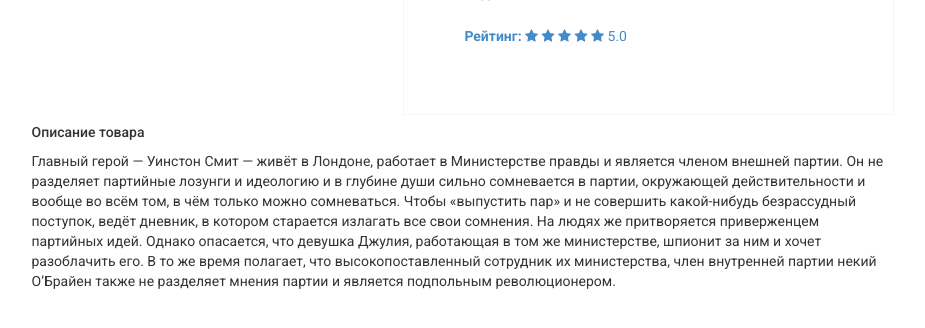
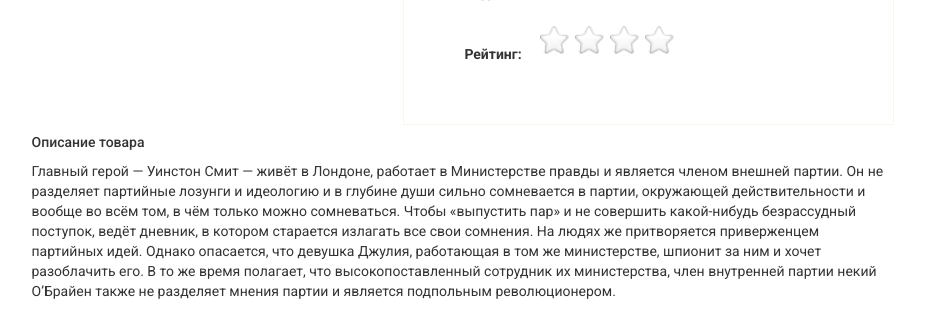
Before and after one commit to Vadeux/book_project, a Django app: a page that uses templates/base.html in a window 1280 px wide. Shown: the part 593-921 px from the top of the page, without its empty margins (331-1256 px from the left). Run offline with Django 3.2, Linux system fonts and the light colour scheme; data comes from the database, SQL or seed files in the repository; both versions use the stored data as it was after the commit; some libraries are stand-ins or nearby versions.

Commit message:
'rating_add'

```diff
--- a/books/admin.py
+++ b/books/admin.py
@@ -118,7 +118,7 @@ class StarsAdmin(admin.ModelAdmin):
 
 
 class RatingAdmin(admin.ModelAdmin):
-	list_display = ('ip',)
+	list_display = ('star', 'book', 'ip',)
 	list_display_links = ('ip',)
 	search_fields = ('ip',)
 
--- a/books/forms.py
+++ b/books/forms.py
@@ -1,6 +1,6 @@
 from django import forms
 
-from .models import Reviews
+from .models import Reviews, RatingStar, Rating
 
 
 class ReviewForm(forms.ModelForm):
@@ -9,3 +9,12 @@ class ReviewForm(forms.ModelForm):
 	class Meta:
 		model = Reviews
 		fields = ('name', 'email', 'text')
+
+
+class RatingForm(forms.ModelForm):
+	"""Form for add rating."""
+	star = forms.ModelChoiceField(queryset=RatingStar.objects.all(), widget=forms.RadioSelect(), empty_label=None)
+
+	class Meta:
+		model = Rating
+		fields = ('star',)
--- a/books/models.py
+++ b/books/models.py
@@ -123,11 +123,12 @@ class RatingStar(models.Model):
 
 	def __str__(self):
 		"""String representation."""
-		return self.value
+		return str(self.value)
 
 	class Meta:
 		verbose_name = "Star"
 		verbose_name_plural = "Stars"
+		ordering = ['-value']
 
 
 class Rating(models.Model):
@@ -142,4 +143,4 @@ class Rating(models.Model):
 
 	class Meta:
 		verbose_name = "Rating"
-		verbose_name_plural = "Rating"
+		verbose_name_plural = "Ratings"
--- a/books/urls.py
+++ b/books/urls.py
@@ -3,6 +3,7 @@ from django.urls import path
 from . import views
 
 urlpatterns = [
+	path('add-rating/', views.AddStarRating.as_view(), name='add_rating'),
 	path('', views.BookListView.as_view(), name='book_list'),
 	path('register/', views.RegisterFormView.as_view(), name='register'),
 	path('login/', views.LoginFormView.as_view(), name='login'),
@@ -12,5 +13,6 @@ urlpatterns = [
 	path('<slug:slug>/', views.BookDetailView.as_view(), name='book_detail'),
 	path('review/<int:book_id>/', views.AddReview.as_view(), name='book_review'),
 	path('author/<str:slug>/', views.AuthorView.as_view(), name='author_detail'),
+	path('add-rating/', views.AddStarRating.as_view(), name='add_rating'),
 
 ]
--- a/books/views.py
+++ b/books/views.py
@@ -4,14 +4,14 @@ from django.views.generic import ListView, DetailView
 from django.views.generic.edit import FormView
 from django.contrib.auth.forms import UserCreationForm
 from django.contrib.auth import login
-from django.http import HttpResponseRedirect
+from django.http import HttpResponseRedirect, HttpResponse
 from django.views.generic.base import View
 from django.contrib.auth import logout
 from django.contrib.auth.forms import PasswordChangeForm
+
 from cart.forms import CartAddProductForm
-
-from .models import Book, Category, Genre, Author
-from .forms import ReviewForm
+from .models import Book, Category, Genre, Author, Rating
+from .forms import ReviewForm, RatingForm
 
 
 # Create your views here.
@@ -43,6 +43,7 @@ class BookDetailView(GenreMixin, DetailView):
 	def get_context_data(self, *args, **kwargs):
 		context = super().get_context_data(*args, **kwargs)
 		context['categories'] = Category.objects.all()
+		context['star_form'] = RatingForm()
 		context['cart_product_form'] = CartAddProductForm()
 		return context
 
@@ -121,3 +122,27 @@ class PasswordChangeView(FormView):
 	def form_valid(self, form):
 		form.save()
 		return super(PasswordChangeView, self).form_valid(form)
+
+
+class AddStarRating(View):
+	"""Add book rating."""
+
+	def get_client_ip(self, request):
+		x_forwarded_for = request.META.get('HTTP_X_FORWARDED_FOR')
+		if x_forwarded_for:
+			ip = x_forwarded_for.split(',')[0]
+		else:
+			ip = request.META.get('REMOTE_ADDR')
+		return ip
+
+	def post(self, request):
+		form = RatingForm(request.POST)
+		if form.is_valid():
+			Rating.objects.update_or_create(
+				ip=self.get_client_ip(request),
+				book_id=int(request.POST.get("book")),
+				defaults={'star_id': int(request.POST.get("star"))}
+			)
+			return HttpResponse(status=201)
+		else:
+			return HttpResponse(status=400)
--- a/static/css/main.css
+++ b/static/css/main.css
@@ -2530,3 +2530,38 @@ h2.title {
 .contact-info .social-networks ul li a:hover {
     color: #FE980F;
 }
+
+/* Checkbox stars */
+.rating {
+  overflow: hidden;
+  vertical-align: bottom;
+  display: inline-block;
+  width: 155px;
+  height: 30px;
+}
+
+.rating > input {
+  opacity: 0;
+  margin-right: -100%;
+}
+
+.rating > label {
+  position: relative;
+  display: block;
+  float: right;
+  background: url('../images/star-off-big.png');
+  background-size: 30px 30px;
+}
+
+.rating > label:before {
+  display: block;
+  opacity: 0;
+  content: '';
+  width: 30px;
+  height: 30px;
+  background: url('../images/star-on-big.png');
+  background-size: 30px 30px;
+  transition: opacity 0.2s linear;
+}
+
+.rating > label:hover:before,  .rating > label:hover ~ label:before,  .rating:not(:hover) > :checked ~ label:before { opacity: 1; }
--- /dev/null
+++ b/static/js/scripts.js
@@ -0,0 +1,13 @@
+// Add star rating
+const rating = document.querySelector('form[name=rating]');
+
+rating.addEventListener("change", function (e) {
+    // Получаем данные из формы
+    let data = new FormData(this);
+    fetch(`${this.action}`, {
+        method: 'POST',
+        body: data
+    })
+        .then(response => alert("Рейтинг установлен"))
+        .catch(error => alert("Ошибка"))
+});
--- a/templates/base.html
+++ b/templates/base.html
@@ -42,6 +42,7 @@
 <script src="{% static 'js/price-range.js' %}"></script>
 <script src="{% static 'js/jquery.prettyPhoto.js' %}"></script>
 <script src="{% static 'js/main.js' %}"></script>
+<script src="{% static 'js/scripts.js' %}"></script>
 
 
 </html>
--- a/templates/books/book_detail.html
+++ b/templates/books/book_detail.html
@@ -43,13 +43,6 @@
                                     <span>
                                             <span>{{ book.title }}</span>
                                             <br>
-{#                                            <span><p>Количество : {{ book.amount }}</p></span>#}
-{#                                            <form id="form-buying-product" method="post">#}
-{#                                                            <button type="submit" class="btn btn-success btn-buy">#}
-{#                                                                В список#}
-{#                                                            </button>#}
-{#                                            </form>#}
-
 
                                         <p class="price">${{ book.price }}</p>
                                         <form action="{% url 'cart_add' book.id %}" method="post"
@@ -82,20 +75,23 @@
                                     <p><b>Количество страниц:</b> {{ book.number_of_pages }}</p>
                                     <p><b>Издательство:</b>{{ book.publishing_house }}</p>
                                     <div style="list-style: none">
-                                        <a href="#"><b>Рейтинг:</b>
-                                            <span class="fa fa-star" aria-hidden="true"
-                                                  style="outline: none; cursor: inherit;"></span>
-                                            <span class="fa fa-star" aria-hidden="true"
-                                                  style="outline: none; cursor: inherit;"></span>
-                                            <span class="fa fa-star" aria-hidden="true"
-                                                  style="outline: none; cursor: inherit;"></span>
-                                            <span class="fa fa-star" aria-hidden="true"
-                                                  style="outline: none; cursor: inherit;"></span>
-                                            <span class="fa fa-star" aria-hidden="true"
-                                                  style="outline: none; cursor: inherit;"></span>
-                                            <span class="editContent"
-                                                  style="outline: none; cursor: inherit;">5.0</span>
-                                        </a>
+
+                                        <form action="{% url 'add_rating' %}" method="POST" name="rating" >
+
+                                            <b>Рейтинг:</b>
+                                            {% csrf_token %}
+                                            <input type="hidden" value="{{ request.path }}" name="next">
+                                            <input type="hidden" value="{{ book.id }}" name="book">
+                                            <span class="rating">
+                                                {% for key,value in star_form.fields.star.choices %}
+                                                    <input id="rating{{ value }}" type="radio" name="star"
+                                                           value="{{ key }}">
+                                                    <label for='rating{{ value }}'>{{ key }}</label>
+                                                {% endfor %}
+                                            </span>
+                                        </form>
+
+
                                     </div>
                                 </div><!--/product-information-->
                             </div>
```
Also changed, not shown: db.sqlite3, static/images/star-off-big.png (added), static/images/star-on-big.png (added).
